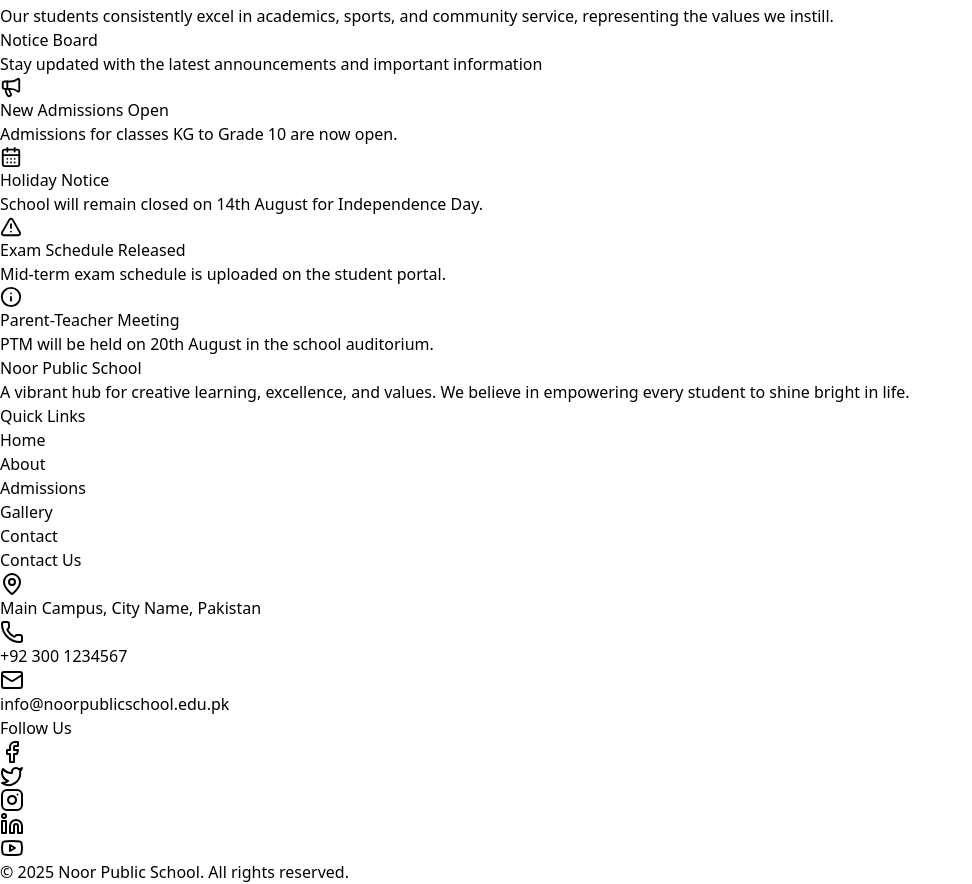
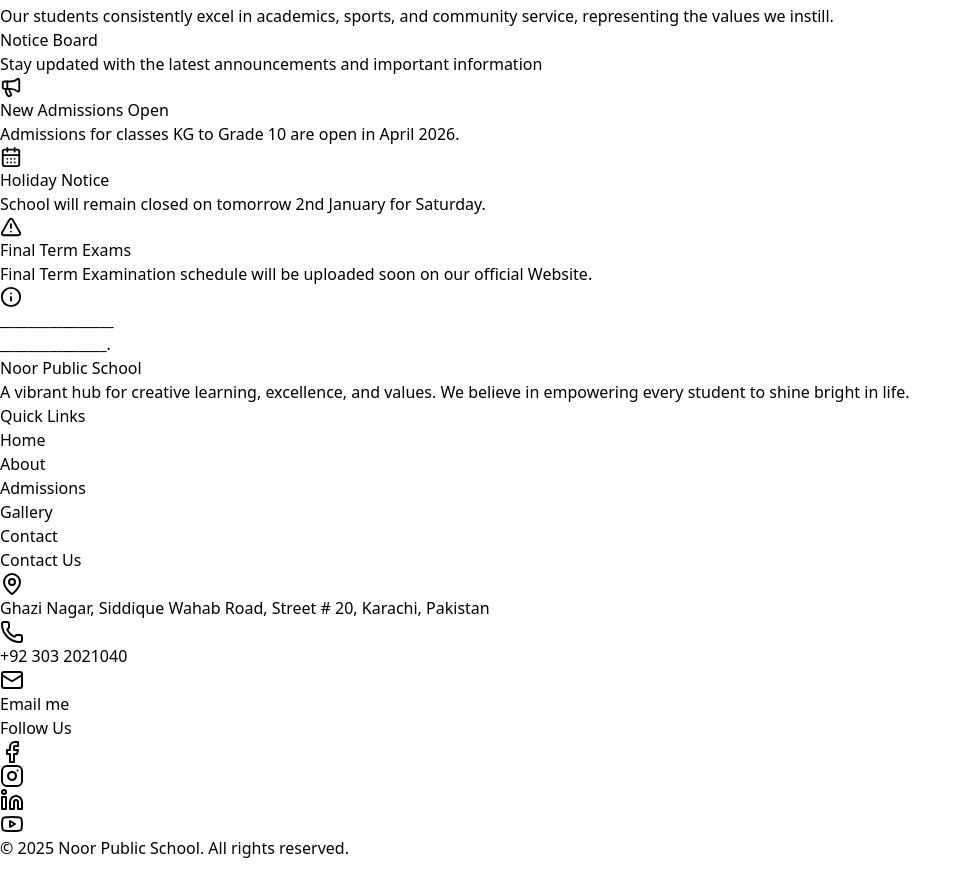
Before and after one commit to Sibghat776/School-Web, a React (Vite) app in the folder Frontend/: page / in a window 1280 px wide. Shown: the part 5802-6686 px from the top of the page, without its empty margins (0-972 px from the left). After the commit the page ends 6662 px from the top, so only its background shows below. Built offline with nearby package versions, Linux system fonts and the light colour scheme.

Commit message:
links word...

```diff
--- a/Frontend/src/Components/Admissions.jsx
+++ b/Frontend/src/Components/Admissions.jsx
@@ -9,7 +9,7 @@ const Admission = () => {
     return (
         <>
             <Navbar />
-            <div className="bg-[#dee9ee] min-h-fit py-20 px-4 md:px-16">
+            <div className="bg-[#dee9ee] min-h-fit py-28 px-4 md:px-16">
                 <div className="max-w-5xl mx-auto">
                     <h1 className="text-4xl font-bold text-center text-[#1d1449] mb-4">Admissions at Noor Public School</h1>
                     <p className="text-center text-gray-700 text-lg mb-10">
--- a/Frontend/src/Components/Contact.jsx
+++ b/Frontend/src/Components/Contact.jsx
@@ -27,7 +27,7 @@ const Contact = () => {
     return (
         <>
             <Navbar />
-            <section className="min-h-fit bg-gradient-to-br from-[#e8f3f1] via-white to-[#dbece2] py-28 px-6">
+            <section className="min-h-fit bg-gradient-to-br from-[#e8f3f1] via-white to-[#dbece2] py-36 px-6">
                 <div className="max-w-6xl mx-auto grid lg:grid-cols-2 gap-14 items-center">
 
                     {/* Left Column */}
--- a/Frontend/src/Components/Footer.jsx
+++ b/Frontend/src/Components/Footer.jsx
@@ -27,11 +27,11 @@ const Footer = () => {
                 <div>
                     <h3 className="text-xl font-semibold text-[#4dabf7] mb-4">Quick Links</h3>
                     <ul className="space-y-2 text-sm">
-                        <li><a href="#" className="hover:text-[#ff6b6b] transition">Home</a></li>
-                        <li><a href="#" className="hover:text-[#ff6b6b] transition">About</a></li>
-                        <li><a href="#" className="hover:text-[#ff6b6b] transition">Admissions</a></li>
-                        <li><a href="#" className="hover:text-[#ff6b6b] transition">Gallery</a></li>
-                        <li><a href="#" className="hover:text-[#ff6b6b] transition">Contact</a></li>
+                        <li><a href="/" className="hover:text-[#ff6b6b] transition">Home</a></li>
+                        <li><a href="/about" className="hover:text-[#ff6b6b] transition">About</a></li>
+                        <li><a href="/admission" className="hover:text-[#ff6b6b] transition">Admissions</a></li>
+                        <li><a href="/gallery" className="hover:text-[#ff6b6b] transition">Gallery</a></li>
+                        <li><a href="/contact" className="hover:text-[#ff6b6b] transition">Contact</a></li>
                     </ul>
                 </div>
 
@@ -41,15 +41,15 @@ const Footer = () => {
                     <ul className="space-y-3 text-sm">
                         <li className="flex items-start gap-2">
                             <MapPin className="text-[#ffe066] w-4 h-4 mt-1" />
-                            Main Campus, City Name, Pakistan
+                            <a href="https://maps.app.goo.gl/osdGaQsRdR8BVxoRA" className="hover:text-white/80" target="_blank">Ghazi Nagar, Siddique Wahab Road, Street # 20, Karachi, Pakistan</a>
                         </li>
                         <li className="flex items-center gap-2">
                             <Phone className="text-[#ffe066] w-4 h-4" />
-                            +92 300 1234567
+                            <a href="https://wa.me/+923032021040?text=Can+I+get+more+info+about+your+School!" target="_blank" className="hover:text-white/80">+92 303 2021040</a>
                         </li>
                         <li className="flex items-center gap-2">
                             <Mail className="text-[#ffe066] w-4 h-4" />
-                            info@noorpublicschool.edu.pk
+                            <a href="mailto:noorpubsch@gmail.com" target="_blank" className="hover:text-white/80">Email me</a>
                         </li>
                     </ul>
                 </div>
@@ -58,19 +58,16 @@ const Footer = () => {
                 <div>
                     <h3 className="text-xl font-semibold text-[#4dabf7] mb-4">Follow Us</h3>
                     <div className="flex gap-4 mt-2">
-                        <a href="#" className="hover:scale-110 transition duration-300">
+                        <a href="https://www.facebook.com/noorpublicschool" target="_blank" className="hover:scale-110 transition duration-300">
                             <Facebook className="text-white hover:text-[#3b5998] w-6 h-6" />
                         </a>
-                        <a href="#" className="hover:scale-110 transition duration-300">
-                            <Twitter className="text-white hover:text-[#1DA1F2] w-6 h-6" />
-                        </a>
-                        <a href="#" className="hover:scale-110 transition duration-300">
+                        <a href="https://www.instagram.com/noor_public_school_karachi/" target="_blank" className="hover:scale-110 transition duration-300">
                             <Instagram className="text-white hover:text-[#e1306c] w-6 h-6" />
                         </a>
-                        <a href="#" className="hover:scale-110 transition duration-300">
+                        <a href="https://www.linkedin.com/in/noorpublicschool" target="_blank" className="hover:scale-110 transition duration-300">
                             <Linkedin className="text-white hover:text-[#0077b5] w-6 h-6" />
                         </a>
-                        <a href="#" className="hover:scale-110 transition duration-300">
+                        <a href="https://www.youtube.com/@noorpublicschool" target="_blank" className="hover:scale-110 transition duration-300">
                             <Youtube className="text-white hover:text-[#FF0000] w-6 h-6" />
                         </a>
                     </div>
--- a/Frontend/src/Components/Gallery.jsx
+++ b/Frontend/src/Components/Gallery.jsx
@@ -18,7 +18,7 @@ const Gallery = () => {
     return (
         <>
             <Navbar />
-            <section className="bg-[#f4f7f8] py-16 px-6 lg:px-20">
+            <section className="bg-[#f4f7f8] py-28 px-6 lg:px-20">
                 <div className="max-w-7xl mx-auto text-center">
                     <h2 className="text-4xl font-bold text-[#1d1449] mb-4">School Gallery</h2>
                     <p className="text-gray-600 mb-12">A glimpse into student life at Noor Public School</p>
--- a/Frontend/src/Components/NoticeBoard.jsx
+++ b/Frontend/src/Components/NoticeBoard.jsx
@@ -9,25 +9,25 @@ import {
 const notices = [
     {
         title: "New Admissions Open",
-        description: "Admissions for classes KG to Grade 10 are now open.",
+        description: "Admissions for classes KG to Grade 10 are open in April 2026.",
         icon: Megaphone,
         gradient: "from-[#2E3192] to-[#1BFFFF]",
     },
     {
         title: "Holiday Notice",
-        description: "School will remain closed on 14th August for Independence Day.",
+        description: "School will remain closed on tomorrow 2nd January for Saturday.",
         icon: CalendarDays,
         gradient: "from-[#8E2DE2] to-[#4A00E0]",
     },
     {
-        title: "Exam Schedule Released",
-        description: "Mid-term exam schedule is uploaded on the student portal.",
+        title: "Final Term Exams",
+        description: "Final Term Examination schedule will be uploaded soon on our official Website.",
         icon: AlertTriangle,
         gradient: "from-[#0BA360] to-[#3CBA92]",
     },
     {
-        title: "Parent-Teacher Meeting",
-        description: "PTM will be held on 20th August in the school auditorium.",
+        title: "________________",
+        description: "_______________.",
         icon: Info,
         gradient: "from-[#f7971e] to-[#ffd200]",
     },
```
Also changed, not shown: Frontend/src/Components/Navbar.jsx (+37 -14 lines).
